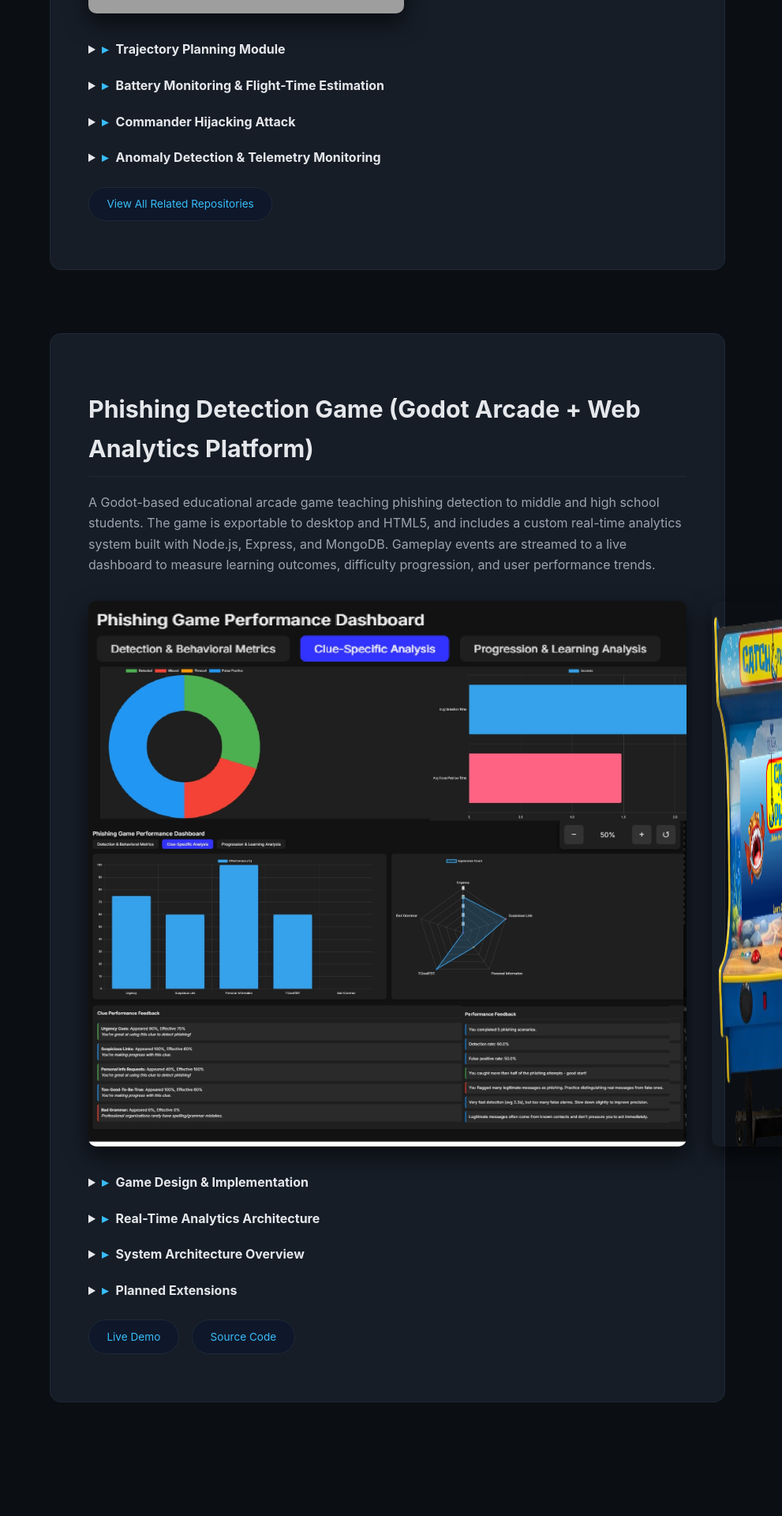
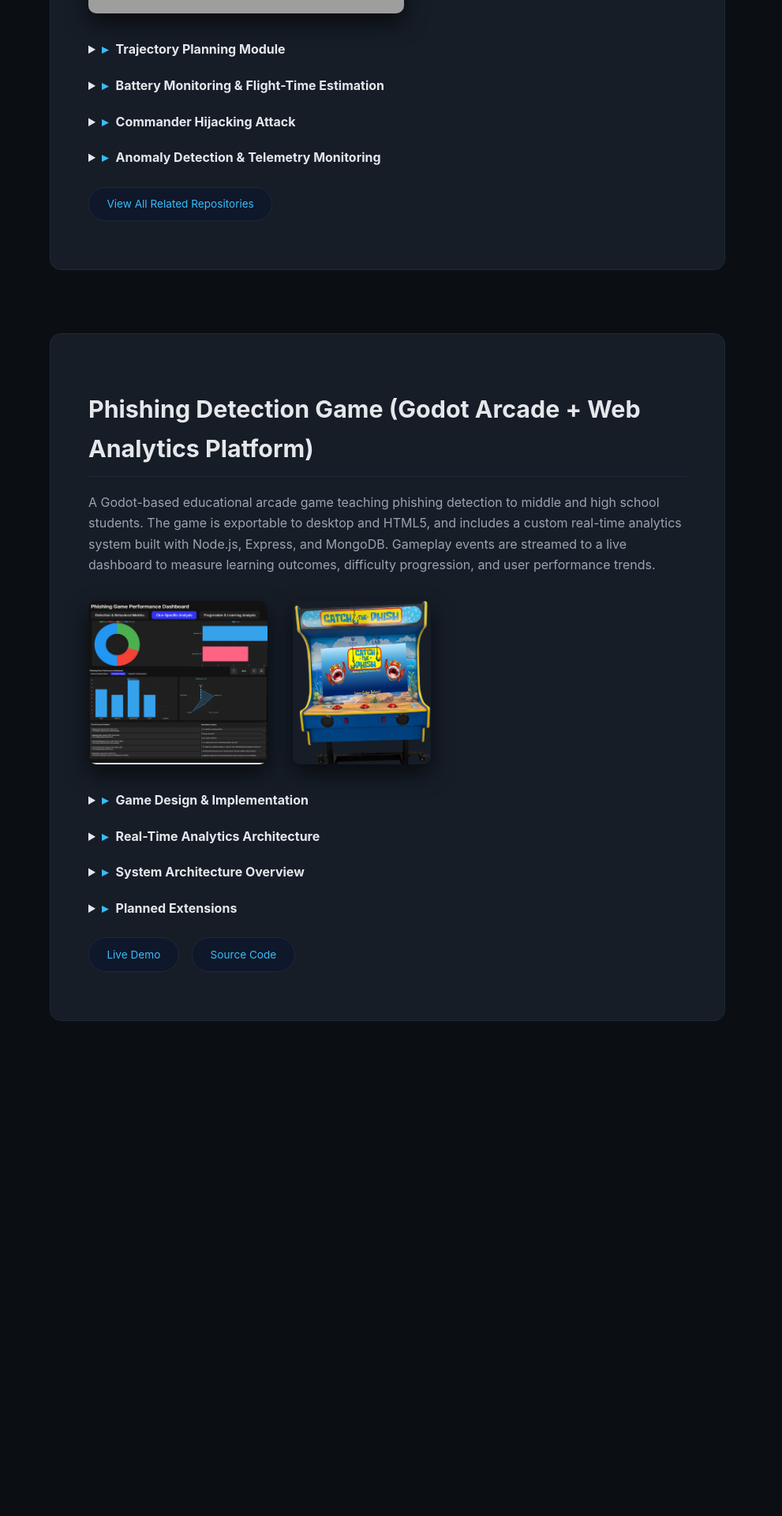
Before and after one commit to fatemehazam-crypto/fatemehazam.github.io, a Jekyll site: the page built from index.html, in a window 1280 px wide. Shown: the part 1625-3545 px from the top of the page at 79% size, without its empty margins (289-1280 px from the left). Built offline with Jekyll 4.4.1, drawn with Linux system fonts in a browser that asks for light colours; after the commit the page ends 3062 px from its top, so only the background shows below that; grey boxes are pictures that could not be loaded.

Commit message:
Update index.html

```diff
--- a/index.html
+++ b/index.html
@@ -181,7 +181,7 @@
 
   <!-- Images -->
   <div class="media-container">
-    <img src="assets/images/phishing4.jpg" alt="Phishing Game Screenshot" class="project-image" style="width:100%;">
+    <img src="assets/images/phishing4.jpg" alt="Phishing Game Screenshot" class="project-image" style="width:30%;">
     <img src="assets/images/phishing3.png" alt="Phishing Game Screenshot" class="project-image" style="width:23%;">
   </div>
 
```
